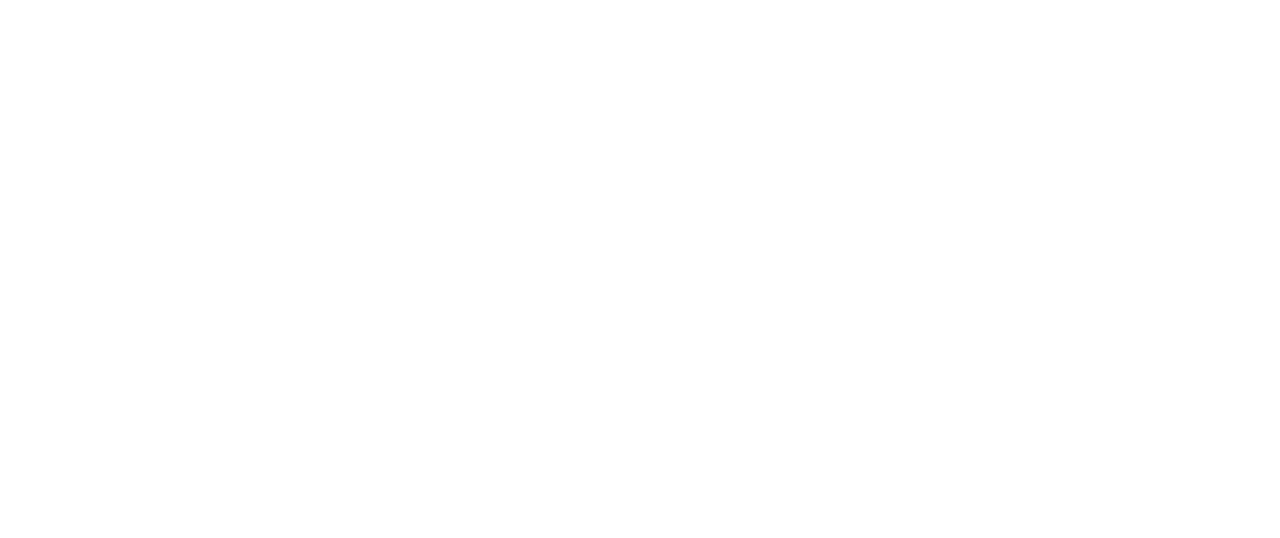
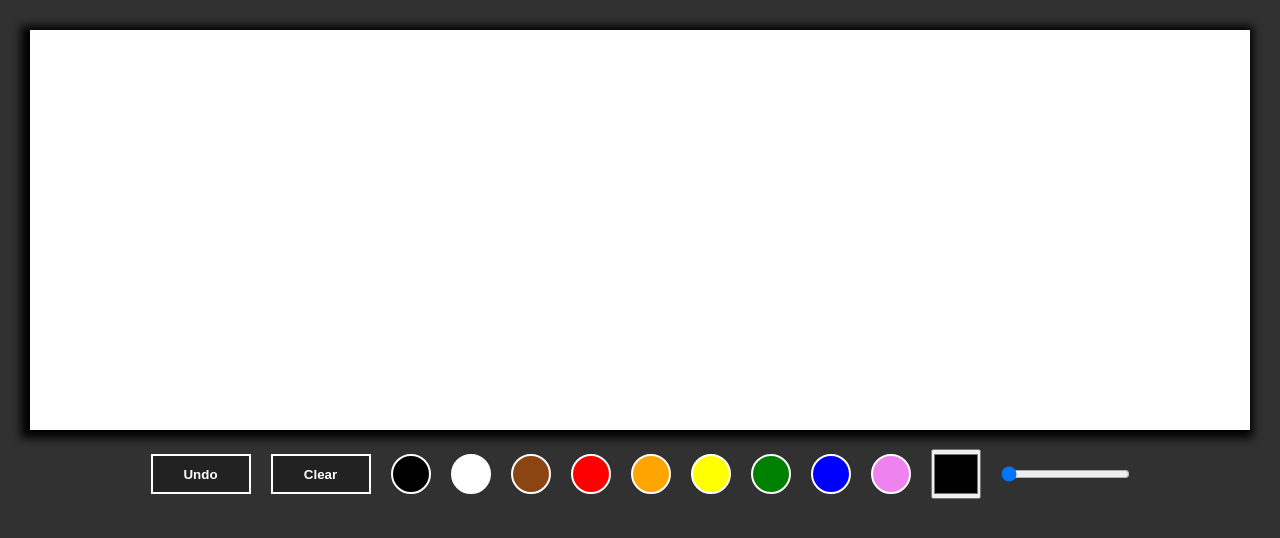
Before and after one commit to Sir-Cancer/aslan_projekt4, a plain HTML site: page index.html in a window 1280 px wide. Drawn offline with Linux system fonts and the light colour scheme.

Commit message:
Completed draft of canvas for pictionary app.

```diff
--- a/index.html
+++ b/index.html
@@ -3,11 +3,32 @@
 <head>
     <meta charset="UTF-8">
     <meta name="viewport" content="width=device-width, initial-scale=1.0">
-    <title>Document</title>
+    <title>Doodler</title>
+    <link rel="stylesheet" href="style.css" />
 </head>
 <body>
+    <div class="field">
+        <canvas id="canvas"></canvas>
+            <div class="tools">
+                <button onclick="undo_last()" type="button" class="button">Undo</button>
+                <button onclick="clear_canvas()" type="button" class="button">Clear</button>
 
+                <div onclick="change_color(this)" class="color-field" style="background: black"></div>
+                <div onclick="change_color(this)" class="color-field" style="background: white"></div>
+                <div onclick="change_color(this)" class="color-field" style="background: saddlebrown"></div>
+                <div onclick="change_color(this)" class="color-field" style="background: red"></div>
+                <div onclick="change_color(this)" class="color-field" style="background: orange"></div>
+                <div onclick="change_color(this)" class="color-field" style="background: yellow"></div>
+                <div onclick="change_color(this)" class="color-field" style="background: green"></div>
+                <div onclick="change_color(this)" class="color-field" style="background: blue"></div>
+                <div onclick="change_color(this)" class="color-field" style="background: violet"></div>
+
+                <input oninput="draw_color = this.value" type="color" class="color-picker">
+                <input oninput= "draw_width = this.value" type="range" min="1" max="100" value="1" class="pen-range">
+
+            </div>
+    </div>
 </body>
 
-<script>src="main.js"</script>
+<script src="main.js"></script>
 </html>
--- a/main.js
+++ b/main.js
@@ -0,0 +1,81 @@
+const canvas = document.getElementById("canvas");
+canvas.width = window.innerWidth - 60;
+canvas.height = 400;
+
+let context = canvas.getContext("2d");
+let start_background_color = "white";
+context.fillStyle = start_background_color;
+context.fillRect= (0, 0, canvas.width, canvas.height);
+
+let draw_color = "black";
+let draw_width = "2";
+let is_drawing = false;
+
+let restore_array = [];
+let index = -1;
+
+function change_color(element) {
+    draw_color = element.style.background;
+}
+
+canvas.addEventListener("touchstart", start, false);
+canvas.addEventListener("touchmove", draw, false);
+canvas.addEventListener("mousedown", start, false);
+canvas.addEventListener("mousemove", draw, false);
+
+canvas.addEventListener("touchend", stop, false);
+canvas.addEventListener("mouseup", stop, false);
+canvas.addEventListener("mouseout", stop, false);
+
+function start(event) {
+    is_drawing = true;
+    context.beginPath();
+    context.moveTo(event.clientX - canvas.offsetLeft, event.clientY - canvas.offsetTop);
+    event.preventDefault();
+}
+
+function draw(event) {
+    if (is_drawing) {
+        context.lineTo(event.clientX - canvas.offsetLeft, event.clientY - canvas.offsetTop)
+        context.strokeStyle = draw_color;
+        context.lineWidth = draw_width;
+        context.lineCap = "round";
+        context.lineJoin = "round";
+        context.stroke();
+    }
+    event.preventDefault();
+}
+
+function stop(event) {
+    if (is_drawing) {
+        context.stroke();
+        context.closePath();
+        is_drawing = false;
+    }
+    event.preventDefault();
+
+    if (event.type != "mouseout") {
+        restore_array.push(context.getImageData(0, 0, canvas.width, canvas.height));
+        index += 1;
+    }
+}
+
+function clear_canvas() {
+    context.fillStyle = start_background_color;
+    context.clearRect(0, 0, canvas.width, canvas.height);
+    context.fillRect(0, 0, canvas.width, canvas.height);
+
+    restore_arrat = [];
+    index = -1;
+}
+
+function undo_last() {
+    if(index <= 0) {
+        clear_canvas();
+    } else {
+        index -= 1;
+        restore_array.pop();
+        context.putImageData(restore_array[index], 0, 0);
+    }
+
+}
--- a/style.css
+++ b/style.css
@@ -0,0 +1,61 @@
+* {
+    box-sizing: border-box;
+    margin: 0;
+    padding: 0;
+  }
+
+  body {
+      margin: 0px;
+      padding: 30px;
+      overflow: hidden;
+      background: #313131;
+  }
+
+  canvas {
+      box-shadow: -3px 2px 9px 6px black;
+      cursor: pointer;
+      background-color: white;
+  }
+
+  .tools {
+      display: flex;
+      justify-content: center;
+      flex-direction: row;
+      margin-top: 15px;
+  }
+
+  .tools .color-field {
+      height: 40px;
+      width: 40px;
+      min-height: 40px;
+      min-width: 40px;
+      cursor: pointer;
+      display:inline-block;
+      border-radius: 50%;
+      border: 2px solid white;
+      align-self: center;
+      margin: 0 10px;
+  }
+
+  .tools .button {
+      align-self: center;
+      width: 100px;
+      height: 40px;
+      border: 2px solid white;
+      cursor: pointer;
+      color: white;
+      background: #222;
+      font-weight: bold;
+      margin: 0 10px;
+  }
+
+  .color-picker {
+      align-self: center;
+      margin: 0 10px;
+      height: 50px;
+  }
+
+.pen-range {
+    align-self: center;
+    margin: 0 10px;
+}
```
